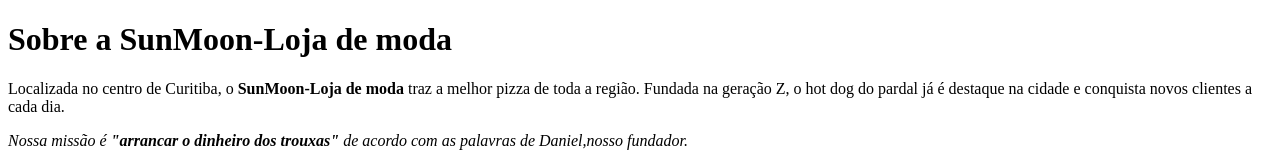
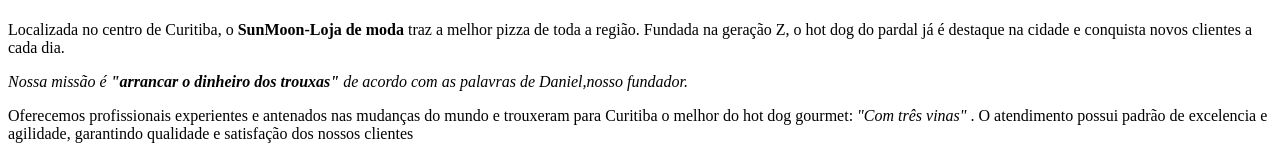
Before and after one commit to 123456778a/trabalho, a plain HTML site: page index.html in a window 1280 px wide. Shown: the top 160 px of the page. Drawn offline with Linux system fonts and the light colour scheme.

Commit message:
Update index.html

```diff
--- a/index.html
+++ b/index.html
@@ -2,11 +2,11 @@
 <html lang = "pt-br">
   <head>
     <meta charset = "UTF-8">
-    <title> SunMoon-Loja de moda </title>
+    <title> bar do cpx .,   </title>
     <link rel = "stylessheet" href = "style.css">
   </head>
   <body>
-    <h1> Sobre a SunMoon-Loja de moda </h1>
+    <h1>  </h1>
     <p> Localizada no centro de Curitiba, o <strong> SunMoon-Loja de moda </strong> traz a melhor pizza de toda a região. Fundada na geração Z, o hot dog do pardal já é destaque na cidade e conquista novos clientes a cada dia. </p>
     <p> <em> Nossa missão é <strong> "arrancar o dinheiro dos trouxas" </strong> de acordo com as palavras de Daniel,nosso fundador. </em></p>
     <p> Oferecemos profissionais experientes e antenados nas mudanças do mundo e trouxeram para Curitiba o melhor do hot dog gourmet: <em> "Com três vinas" </em>. O atendimento possui padrão de excelencia e agilidade, garantindo qualidade e satisfação dos nossos clientes </p>
```
